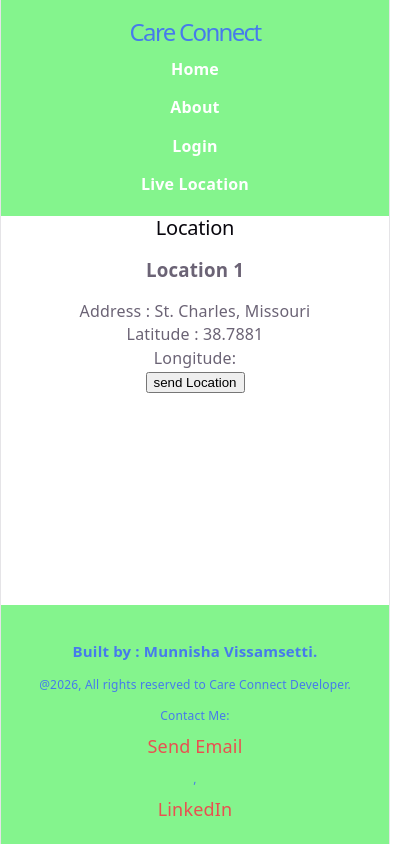
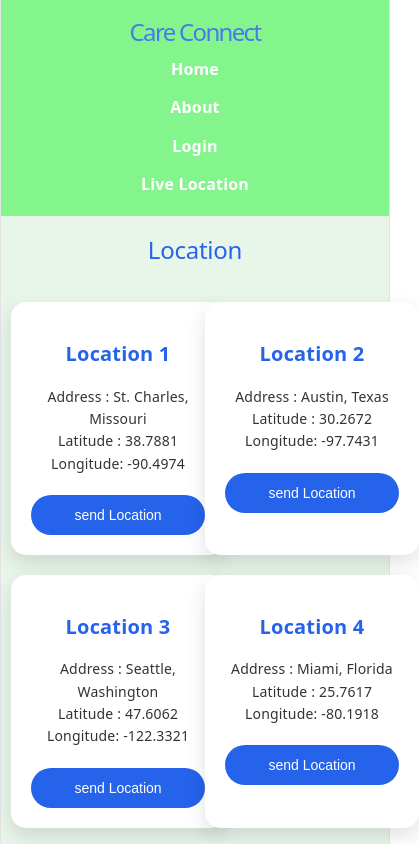
Before and after one commit to Munnisha-code/Final-Project-Unit1-CareConnect, a React (Vite) app: page /live-location in a window 390 px wide. Shown: the top 844 px of the page, 419 px wide, since content can reach past the window. Built offline with nearby package versions, Linux system fonts and the light colour scheme.

Commit message:
Added Live Location card styling,and updated JSON locations, and fix syntax errors.

```diff
--- a/src/mockData/locationData.json
+++ b/src/mockData/locationData.json
@@ -6,6 +6,24 @@
         "address": "St. Charles, Missouri",
         "latitude": "38.7881",
         "longitude": "-90.4974"
+    },
+
+     {
+        "address": "Austin, Texas",
+        "latitude": "30.2672",
+        "longitude": "-97.7431"
+    },
+
+    {
+        "address": "Seattle, Washington",
+        "latitude": "47.6062",
+        "longitude": "-122.3321"
+    },
+
+    {
+        "address": "Miami, Florida",
+        "latitude": "25.7617",
+        "longitude": "-80.1918"
     }
 
 ]
--- a/src/pages/LiveLocation.jsx
+++ b/src/pages/LiveLocation.jsx
@@ -1,10 +1,11 @@
 
 import { useState } from 'react';
 import  LocationData from '../mockData/locationData.json';
+import './Pages.css';
 
 function LiveLocation(){
 
-    const [message, seMessage] = useState('');
+    const [message, setMessage] = useState('');
 
     function handleSendLocation() {
         setMessage('Location Sent Succesfully!😊')
@@ -13,7 +14,7 @@ function LiveLocation(){
 
     return(
 
-        <main classname = 'live-location-container'>
+        <main className = 'live-location-container'>
 
            <h2> Location </h2>
 
@@ -21,12 +22,12 @@ function LiveLocation(){
 
            {
               LocationData.map((location, index) => (
-               <artical classname ='location-card'
+               <artical className ='location-card'
                         key ={index} >
                     <h3> Location {index+1} </h3>
                     <p> Address : {location.address} </p>
                     <p> Latitude : {location.latitude} </p>
-                    <p> Longitude: {location.logitude} </p>
+                    <p> Longitude: {location.longitude} </p>
 
                     <button onClick = {handleSendLocation}> send Location </button>
 
@@ -36,7 +37,7 @@ function LiveLocation(){
 
            </section>
 
-           { message && (<p className = 'success-message'> {location} </p>) }
+           { message && (<p className = 'success-message'> {message} </p>) }
 
         </main>
 
--- a/src/pages/Pages.css
+++ b/src/pages/Pages.css
@@ -669,3 +669,205 @@
     }
 
 }
+
+
+/*-------------------------------- LiveLocation Styling --------------*/
+
+.live-location-container {
+
+    min-height: 100vh;
+    padding: 40px 20px;
+    background-color: #e8f5e9;
+    display: flex;
+    flex-direction: column;
+    align-items: center;
+    gap: 30px;
+
+}
+
+
+.live-location-container h2 {
+
+    color: #2563eb;
+    text-align: center;
+
+}
+
+
+.location-list {
+
+    width: 90%;
+    max-width: 900px;
+    display: grid;
+    grid-template-columns: repeat(2, 1fr);
+    gap:20px;
+
+}
+
+
+.location-card {
+
+    background-color: white;
+    padding: 30px;
+    width: 350px;
+    border-radius: 20px;
+    box-shadow: 0 8px 20px rgba(0,0,0,0.12);
+    text-align: center;
+    transition: transform 0.3s;
+
+}
+
+
+.location-card:hover {
+
+    transform: translateY(-5px);
+
+}
+
+
+.location-card h3 {
+
+    color: #2563eb;
+    margin-bottom: 20px;
+
+}
+
+
+.location-card p {
+
+    color: #333;
+    line-height: 1.6;
+
+}
+
+
+.location-card button {
+
+    margin-top: 20px;
+    padding: 12px 25px;
+    border: none;
+    border-radius: 25px;
+    background-color: #2563eb;
+    color: white;
+    font-size: 16px;
+    cursor: pointer;
+    transition: 0.3s;
+
+}
+
+
+.location-card button:hover {
+
+    background-color: #1d4ed8;
+
+}
+
+
+.success-message {
+
+    background-color: white;
+    color: green;
+    padding: 15px 25px;
+    border-radius: 10px;
+    box-shadow: 0 5px 15px rgba(0,0,0,0.1);
+    font-weight: bold;
+
+}
+
+/* mobile and tablet*/
+
+@media (max-width: 768px) {
+
+    .live-location-container {
+
+        padding: 30px 15px;
+
+    }
+
+
+    .location-list {
+
+        width: 100%;
+
+    }
+
+
+    .location-card {
+
+        width: 90%;
+        padding: 25px;
+
+    }
+
+
+    .location-card h3 {
+
+        font-size: 20px;
+
+    }
+
+
+    .location-card p {
+
+        font-size: 15px;
+
+    }
+
+
+    .location-card button {
+
+        width: 100%;
+        padding: 12px;
+
+    }
+
+}
+
+@media (max-width: 480px) {
+
+    .live-location-container {
+
+        padding: 20px 10px;
+
+    }
+
+
+    .live-location-container h2 {
+
+        font-size: 24px;
+
+    }
+
+
+    .location-card {
+
+        width: 100%;
+        padding: 20px;
+        border-radius: 15px;
+
+    }
+
+
+    .location-card p {
+
+        font-size: 14px;
+
+    }
+
+
+    .location-card button {
+
+        font-size: 14px;
+
+    }
+
+
+    .success-message {
+
+        width: 90%;
+        text-align: center;
+        font-size: 14px;
+
+    }
+
+}
```
